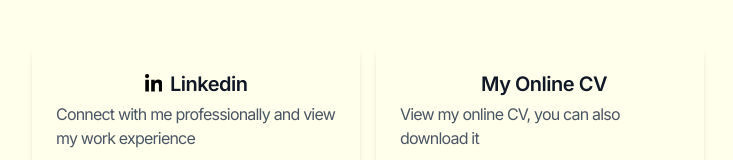
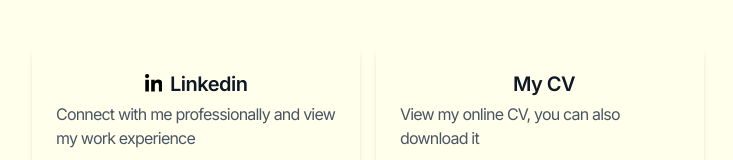
Before and after one commit to wezzcoetzee/wezzcoetzee, a Next.js app: page / in a window 1280 px wide. Shown: the part 298-458 px from the top of the page, without its empty margins (272-1005 px from the left). Built offline with nearby package versions, Linux system fonts and the light colour scheme.

Commit message:
feat: update wording

```diff
--- a/src/app/page.tsx
+++ b/src/app/page.tsx
@@ -25,7 +25,7 @@ export default function Home() {
     {
       icon: undefined,
       link: "https://cv.wezzcoetzee.com",
-      name: "My Online CV",
+      name: "My CV",
       description: "View my online CV, you can also download it",
       target: "_blank",
     },
```
